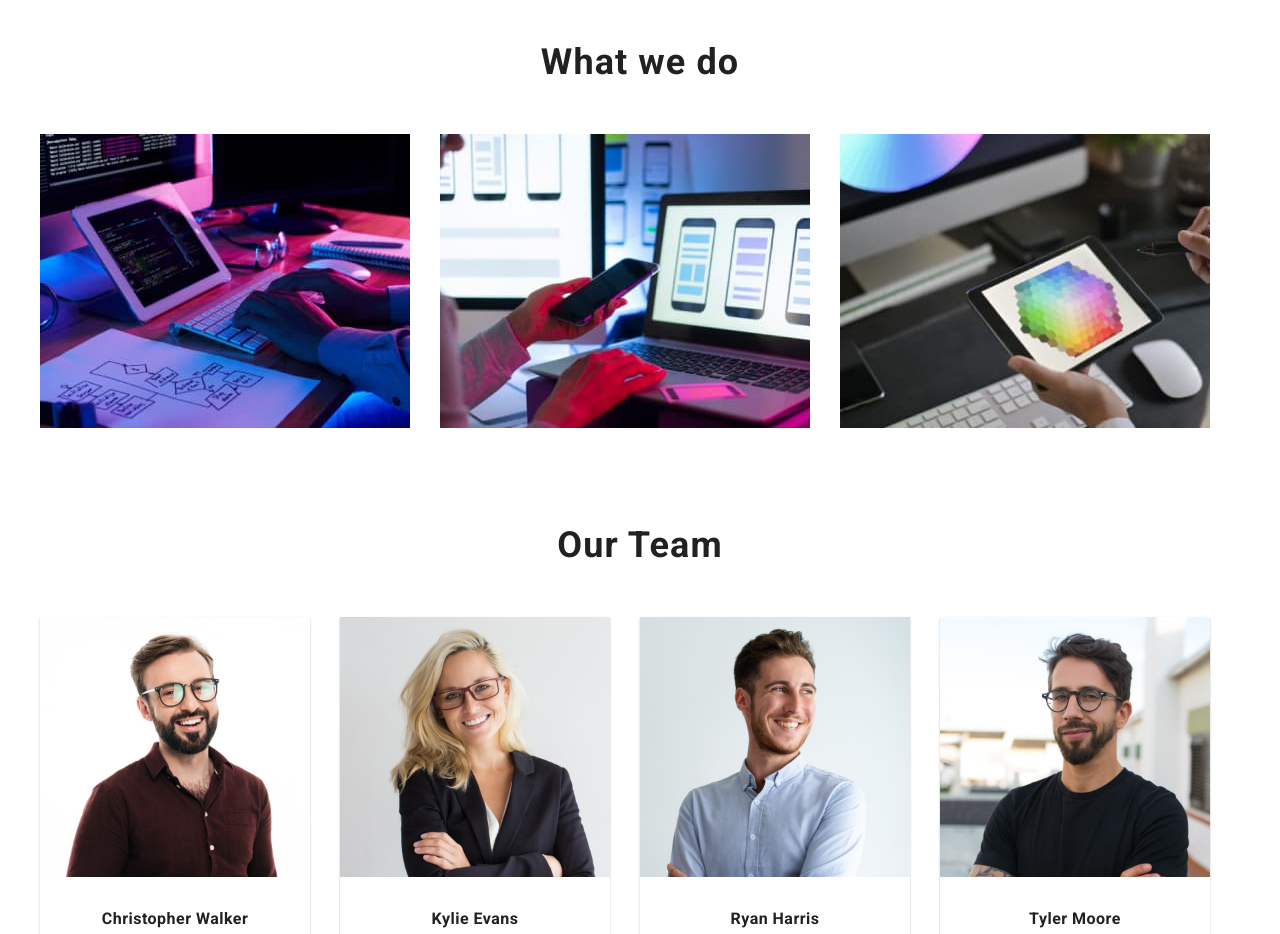
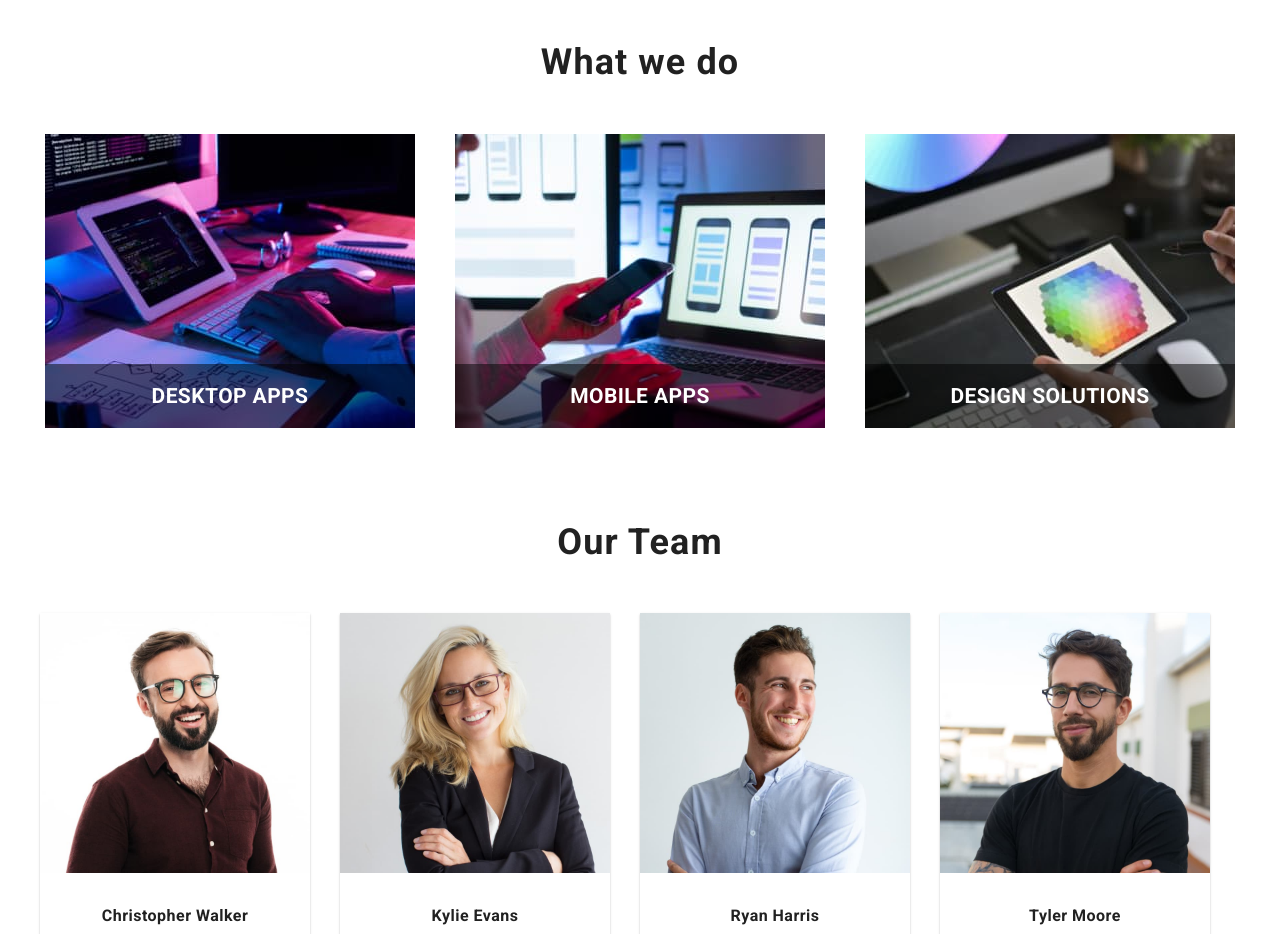
Before and after one commit to RoxanaLarisssa/goit-markup-hw-05, a plain HTML site: page index.html in a window 1280 px wide. Shown: the part 1060-1994 px from the top of the page. Drawn offline with nearby package versions, Linux system fonts and the light colour scheme.

Commit message:
update modal

```diff
--- a/css/styles.css
+++ b/css/styles.css
@@ -11,7 +11,7 @@
   --social-icon-color:#AFB1B8 ;
   --social-icon-hover-color:#2196F3 ;
   --brand-color: #212121;
-  --transition: 250ms cubic-bezier(0.4, 0, 0.2, 1);
+  --transition: color 250ms cubic-bezier(0.4, 0, 0.2, 1);
 
 }
 
@@ -36,6 +36,10 @@ ul {
     max-width: 1230px;
     padding: 0 15px;
     margin: 0 auto;
+}
+
+a {
+  transition: color var(--transition);
 }
 
 /*--------------HEADER-----------*/
@@ -67,7 +71,6 @@ ul {
   padding: 24px 0;
   letter-spacing: 0.28px;
   display: block;
-  transition: var(--transition);
   text-decoration:none;
 }
 .header-link:hover,
@@ -100,12 +103,12 @@ ul {
   font-weight: 500;
   letter-spacing: 0.28px;
   align-items: center;
-  transition: var(--transition);
   text-decoration:none;
 }
 .header-cont-link:hover,
 .header-cont-link:focus {
   color: #2196f3;
+  transition: color var(--transition);
 }
 .contact-adress-icon { color: var(--social-icon-color);
 
@@ -158,12 +161,14 @@ ul {
   box-shadow: 0px 4px 4px 0px rgba(0, 0, 0, 0.15);
   display: flex;
   margin: 0 auto;
-  transition: color var(--transition);
+
 
 }
 .book-a-service-btn:hover,
 .book-a-service-btn:focus {
   background-color: #006994;
+  transition:color var(--transition);
+
 }
 
 /*-------------Main Services----------------*/
@@ -216,6 +221,31 @@ ul {
   display: flex;
   gap: 30px;
   margin-top: 50px;
+}
+.motto-cards-elements {
+  position: relative;
+  display: flex;
+  justify-content: center;
+  align-items: center;
+  width: 370px;
+  margin: 0 auto;
+}
+.overlay-text {
+  position: absolute;
+  bottom: 0;
+  color: #f1f1f1;
+  padding: 20px;
+  background: rgba(0, 0, 0, 0.5);
+  width: 100%;
+  display: flex;
+  align-items: center;
+  justify-content: center;
+  margin:0 auto;
+  color: #FFF;
+  font-family: var(--text-font-family);
+  font-size: 14px;
+  letter-spacing: 0.42px;
+  text-transform: uppercase;
 }
 /*--------------TEAM-----------------*/
 .team-section {
@@ -275,7 +305,6 @@ ul {
   justify-content: center;
   align-items: center;
   fill: var(--social-icon-color);
-  transition: var(--transition);
 }
 .icons-list .icon:hover,
 .icons-list .icon:focus {
@@ -392,8 +421,7 @@ text-transform: uppercase;
   fill: #ffffff;
   padding: 12px;
   margin-top: 20px;
-  transition-duration: 250ms;
-  transition-timing-function: cubic-bezier(0.4, 0, 0.2, 1);
+
 
 }
 .footer-soc-list {
@@ -423,8 +451,7 @@ text-transform: uppercase;
   gap: 24px;
   justify-content: center;
   margin-bottom: 50px;
-  transition-duration: 250ms;
-  transition-timing-function: cubic-bezier(0.4, 0, 0.2, 1);
+ transition: color var(--transition);
 }
 .portofolio-button {
   font-size: 16px;
@@ -439,8 +466,7 @@ text-transform: uppercase;
     0px 2px 2px rgba(0, 0, 0, 0.12);
   border-radius: 4px;
   cursor: pointer;
-  transition-duration: 250ms;
-  transition-timing-function: cubic-bezier(0.4, 0, 0.2, 1);
+
 
 }
 .portofolio-button:hover,
@@ -449,6 +475,7 @@ text-transform: uppercase;
   color: #ffffff;
   border: 1px solid transparent;
   box-shadow: 0px 2px 2px 0px rgba(0, 0, 0, 0.12), 0px 1px 2px 0px rgba(0, 0, 0, 0.08), 0px 3px 1px 0px rgba(0, 0, 0, 0.10);
+  transition: color var(--transition);
 }
 .portfol-list-item {
   width: calc((100% - 60px) / 3);
@@ -487,6 +514,7 @@ text-transform: uppercase;
 }
 .portofolio-box:hover,
 .portofolio-box:focus { box-shadow: rgba(0, 0, 0, 0.45) 0px 25px 20px -20px;
+  transition: color var(--transition);
 }
 
 /*....Modal...*/
@@ -500,6 +528,7 @@ text-transform: uppercase;
   justify-content: center;
   align-items: center;
   transition: opacity var(--transition), visibility var(--transition);
+
 }
 
 
@@ -519,7 +548,7 @@ text-transform: uppercase;
   pointer-events: none;
 }
 .close-btn {
-  border: 1px solid white;
+  border: 5px solid white;
   color: #000000;
   cursor: pointer;
   outline: none;
@@ -529,8 +558,11 @@ text-transform: uppercase;
   border-radius: 8px;
   width: 30px;
   height: 30px;
-  border-radius: 4px ;
+  border-radius: 50% ;
   background: #FFF;
   box-shadow: 0px 2px 1px 0px rgba(0, 0, 0, 0.20), 0px 1px 1px 0px rgba(0, 0, 0, 0.14), 0px 1px 3px 0px rgba(0, 0, 0, 0.12);
-  transition: fill 250ms cubic-bezier(0.4, 0, 0.2, 1);
+  transition: color var(--transition);
+  display: flex;
+  justify-content: center;
+  align-items: center;
 }
--- a/index.html
+++ b/index.html
@@ -117,9 +117,25 @@
             <div class="container">
                 <h2 class="section-tittle">What we do</h2>
                 <ul class="images-list">
-                    <li><img src="./images/laptop.jpg" alt="laptop" width="370" height="294"></li>
-                    <li><img src="./images/apps.jpg" alt="apps" width="370" height="294"></li>
-                    <li><img src="./images/tablet.jpg" alt="tablet" width="370" height="294"></li>
+                    <li class="motto-cards-elements">
+                        <img src="./images/laptop.jpg" alt="laptop" width="370" height="294">
+                        <div class="overlay-text">
+                            <h2>DESKTOP APPS</h2>
+                        </div>
+
+                    </li>
+                    <li class="motto-cards-elements">
+                        <img src="./images/apps.jpg" alt="apps" width="370" height="294">
+                        <div class="overlay-text">
+                            <h2>Mobile APPS</h2>
+                        </div>
+                    </li>
+                    <li class="motto-cards-elements">
+                        <img src="./images/tablet.jpg" alt="tablet" width="370" height="294">
+                        <div class="overlay-text">
+                            <h2>DESIGN SOLUTIONS</h2>
+                        </div>
+                    </li>
                 </ul>
             </div>
         </section>
--- a/styles.css
+++ b/styles.css
@@ -32,7 +32,7 @@ ul {
 }
   .container {
     width: 100%;
-    max-width: 1158px;
+    max-width: 100px;
     padding: 0 15px;
     margin: 0 auto;
 }
@@ -178,12 +178,10 @@ ul {
   justify-content: center;
   align-items: center;
   margin-bottom: 55px;
-border-radius: 4px;
-background: #F5F4FA;
-padding: 25px 0;
+  border-radius: 4px;
+  background: #F5F4FA;
+  padding: 25px 0;
 }
-
-
 .services-list {
   display: flex;
   gap: 30px;
@@ -431,6 +429,7 @@ align-items: center;
     0px 2px 2px rgba(0, 0, 0, 0.12);
   border-radius: 4px;
   background: #f5f4fa;
+  transition: color 250ms cubic-bezier(0.4, 0, 0.2, 1),
 }
 .portofolio-button:hover,
 .portofolio-button:focus {
@@ -440,12 +439,9 @@ align-items: center;
 .portofolio-images {
   display: flex;
   flex-wrap: wrap;
-  flex-direction: row;
-  padding-top: 50px;
-  padding-bottom: 94px;
   gap: 20px;
-  width: 100%;
 }
+
 .portofolio-tittle {
   color: #212121;
   font-size: 18px;
@@ -467,3 +463,25 @@ align-items: center;
   border: 1px solid #eee;
   border-top: none;
 }
+.overlay-layer{
+  position: absolute;
+  bottom: 0;
+  left: 0;
+  right: 0;
+  background-color: #008CBA;
+  overflow: hidden;
+  width: 100%;
+  height: 0;
+  transition: .5s ease;
+}
+.overlay-text {
+  color: white;
+  font-size: 20px;
+  position: absolute;
+  padding: 40px 32px;
+  background-color: #008CBA;
+  width: 100%;
+  height: 100%;
+  transform: translateY(100%);
+  transition: transform var(--transition);
+}
```
Also changed, not shown: portofolio.html (+11 -6 lines).
